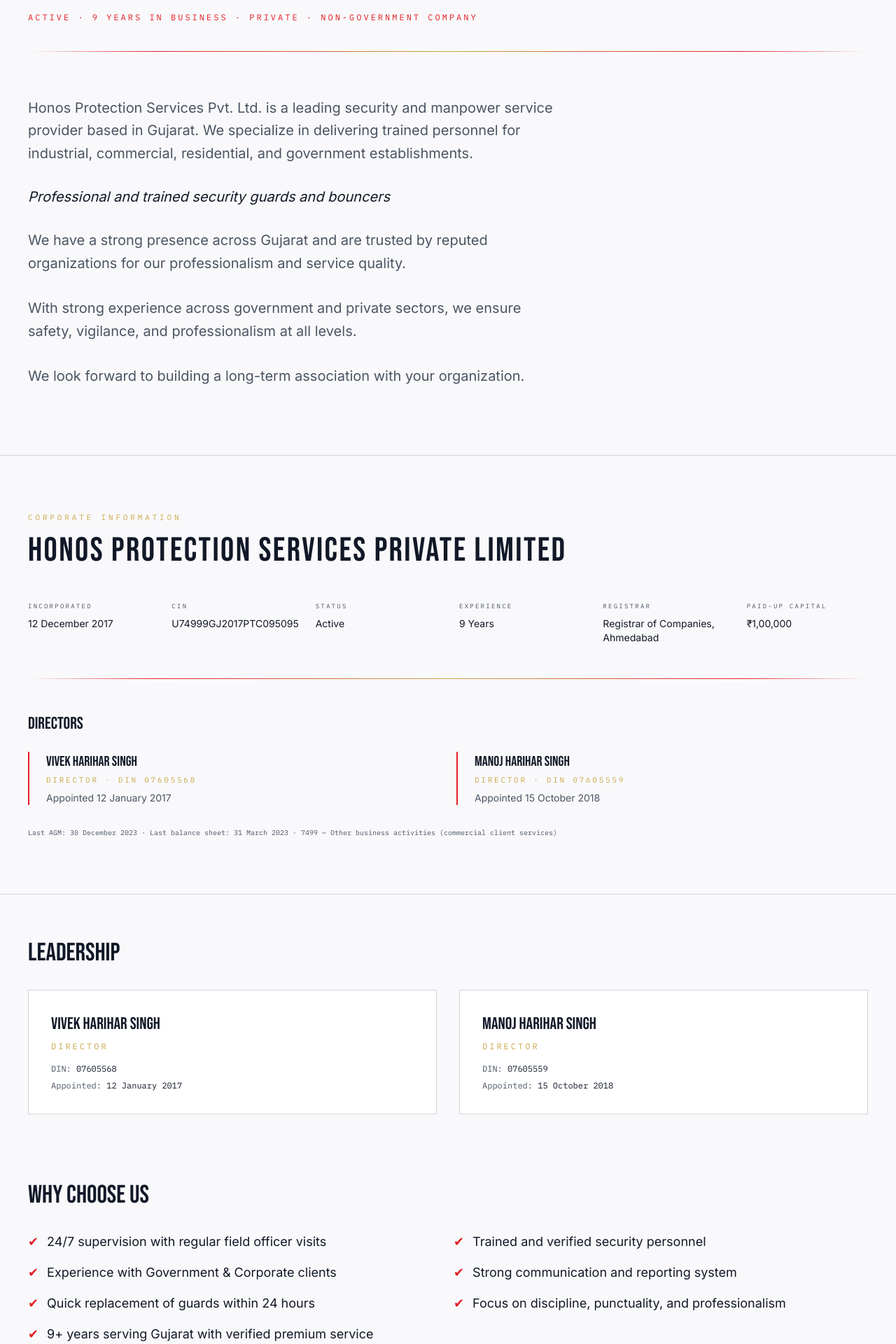
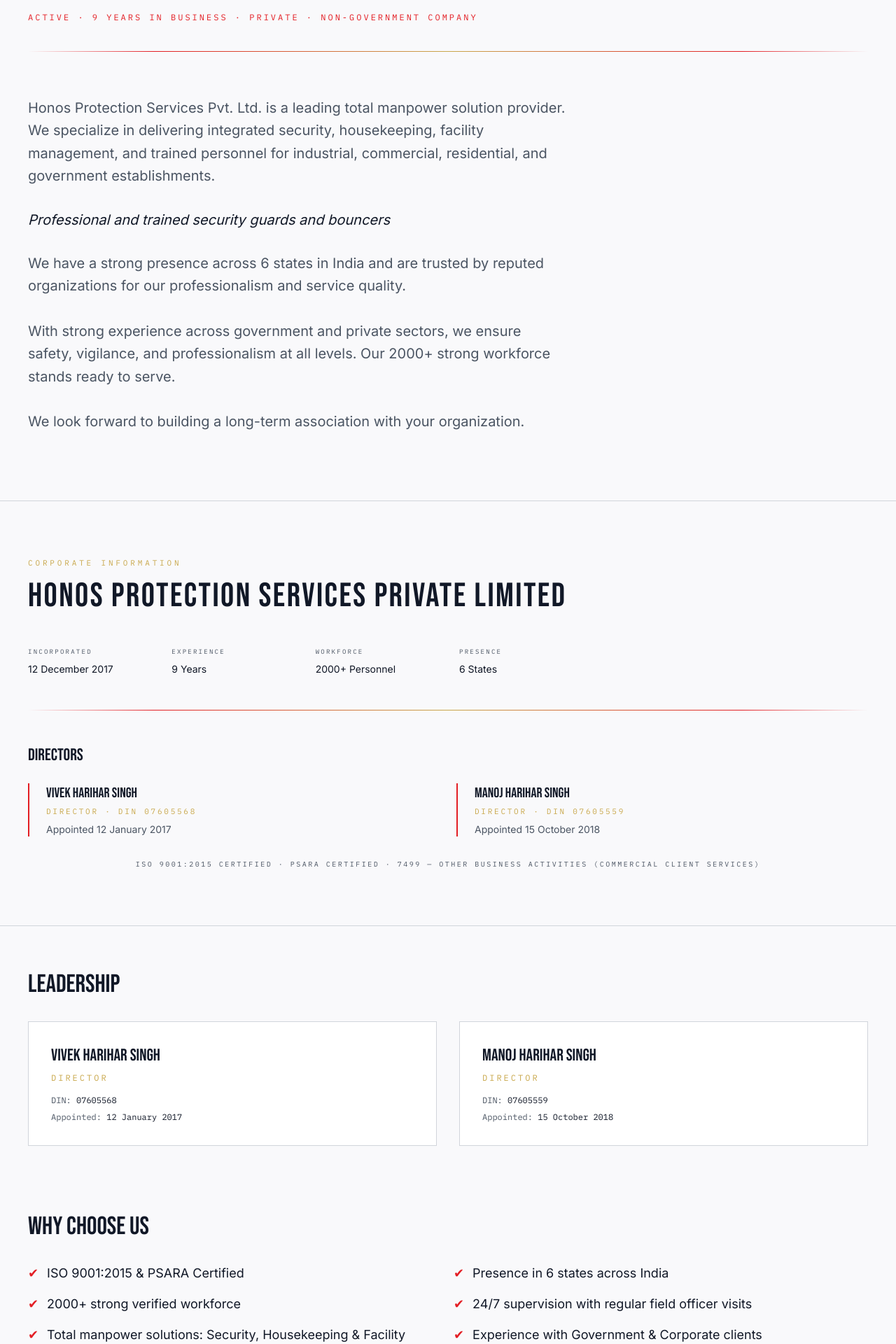
Before and after one commit to shivansh-121/Honos_Webstie, a Next.js app: page /about in a window 1280 px wide. Shown: the part 240-2160 px from the top of the page at 70% size. Built offline with nearby package versions, Linux system fonts and the light colour scheme.

Commit message:
feat: rebrand to total manpower solution, add ISO/PSARA certs, remove sensitive corporate info, expand to 6 states

```diff
--- a/app/about/page.tsx
+++ b/app/about/page.tsx
@@ -19,7 +19,7 @@
 export const metadata: Metadata = {
   title: 'About | Honos Protection Services Pvt. Ltd.',
   description:
-    'Incorporated 2017 in Surat. CIN U74999GJ2017PTC095095. Security & manpower services across Gujarat — company profile, directors, compliance, and training.',
+    'Incorporated 2017 in Surat. CIN U74999GJ2017PTC095095. Security & manpower services across India — company profile, directors, compliance, and training.',
 };
 
 export default function AboutPage() {
--- a/app/contact/layout.tsx
+++ b/app/contact/layout.tsx
@@ -3,7 +3,7 @@
 export const metadata: Metadata = {
   title: 'Contact | Honos Protection Services Pvt. Ltd.',
   description:
-    'For any queries or clarification regarding security and manpower services in Gujarat, contact Honos Protection Services Pvt. Ltd.',
+    'For any queries or clarification regarding security and manpower services in India, contact Honos Protection Services Pvt. Ltd.',
 };
 
 export default function ContactLayout({
--- a/app/layout.tsx
+++ b/app/layout.tsx
@@ -37,7 +37,7 @@
   title: `${company.legalName} | Security & Manpower Services Surat`,
   description: `${company.description} CIN ${company.cin}. Established ${company.incorporated}.`,
   keywords: [
-    'security services Gujarat',
+    'security services India',
     'security guard Surat',
     'manpower outsourcing',
     'housekeeping services',
--- a/app/page.tsx
+++ b/app/page.tsx
@@ -8,7 +8,6 @@
 import { Process } from '@/components/sections/Process';
 import { Industries } from '@/components/sections/Industries';
 import { Commitment } from '@/components/sections/Commitment';
-import { Rates } from '@/components/sections/Rates';
 import { Contact } from '@/components/sections/Contact';
 
 export default function HomePage() {
@@ -23,7 +22,6 @@
       <Process />
       <Industries />
       <Commitment />
-      <Rates />
       <Contact />
     </PageShell>
   );
--- a/app/services/page.tsx
+++ b/app/services/page.tsx
@@ -7,7 +7,7 @@
 export const metadata: Metadata = {
   title: 'Services | Honos Protection Services Pvt. Ltd.',
   description:
-    'Security Supervisor, Security Guard, Lady Guard, Gunman, Housekeeping, Manpower Outsourcing, Event Security, and Bouncer / Bodyguard services in Gujarat.',
+    'Security Supervisor, Security Guard, Lady Guard, Gunman, Housekeeping, Manpower Outsourcing, Event Security, and Bouncer / Bodyguard services in India.',
 };
 
 export default function ServicesPage() {
@@ -22,7 +22,7 @@
           <p className="mb-16 max-w-3xl font-body text-xl text-honos-muted">
             Honos Protection Services Pvt. Ltd. delivers trained personnel for
             industrial, commercial, residential, and government establishments
-            across Gujarat.
+            across India.
           </p>
           <div className="section-divider mb-16" />
 
--- a/components/sections/About.tsx
+++ b/components/sections/About.tsx
@@ -51,7 +51,7 @@
               id="about-heading"
               className="mb-8 font-display text-[clamp(2rem,5vw,3.5rem)] uppercase leading-tight tracking-wider text-honos-white"
             >
-              Leading Security & Manpower in Gujarat
+              Leading Security & Manpower in India
             </h2>
             <p className="font-body text-xl leading-relaxed text-honos-muted">
               {company.description}
@@ -63,7 +63,8 @@
               {company.sectors}
             </p>
           </div>
-          <div className="hidden lg:block flex-1 relative h-[60vh] w-full rounded-2xl overflow-hidden border-2 border-gold/30 shadow-[0_0_60px_rgba(201,168,76,0.25)] bg-gradient-to-tr from-obsidian via-brand-red/20 to-gold/20 p-4">
+
+          <div className="flex-1 relative h-[40vh] lg:h-[60vh] w-full max-w-lg rounded-2xl overflow-hidden border-2 border-gold/30 shadow-[0_0_60px_rgba(201,168,76,0.25)] bg-gradient-to-tr from-obsidian via-brand-red/20 to-gold/20 p-4 mt-12 lg:mt-0">
             <div className="absolute inset-0 bg-void/40 backdrop-blur-3xl" />
 
             <img
--- a/components/sections/Corporate.tsx
+++ b/components/sections/Corporate.tsx
@@ -3,11 +3,9 @@
 
 const facts = [
   { label: 'Incorporated', value: company.incorporated },
-  { label: 'CIN', value: company.cin },
-  { label: 'Status', value: company.status },
   { label: 'Experience', value: `${company.yearsInBusiness} Years` },
-  { label: 'Registrar', value: company.registrar },
-  { label: 'Paid-up Capital', value: company.paidUpCapital },
+  { label: 'Workforce', value: '2000+ Personnel' },
+  { label: 'Presence', value: '6 States' },
 ];
 
 export function Corporate() {
@@ -54,9 +52,8 @@
           ))}
         </div>
 
-        <p className="mt-8 font-mono text-[10px] text-honos-muted">
-          Last AGM: {company.lastAgm} · Last balance sheet: {company.lastBalanceSheet} ·{' '}
-          {company.nicCode}
+        <p className="mt-8 font-mono text-[10px] text-honos-muted uppercase tracking-widest text-center">
+          ISO 9001:2015 Certified · PSARA Certified · {company.nicCode}
         </p>
       </div>
     </section>
--- a/components/sections/Hero.tsx
+++ b/components/sections/Hero.tsx
@@ -33,9 +33,9 @@
               initial={{ opacity: 0, y: 30 }}
               animate={{ opacity: 1, y: 0 }}
               transition={{ duration: 0.8, delay: 0.1, ease: [0.16, 1, 0.3, 1] }}
-              className="mb-6 font-display text-[clamp(3.5rem,8vw,6rem)] uppercase leading-[0.9] tracking-tight text-[#111827] font-bold"
+              className="mb-6 font-display text-[clamp(3rem,6vw,5.5rem)] uppercase leading-[0.9] tracking-tight text-[#111827] font-bold"
             >
-              TOTAL <span className="text-brand-navy">PROTECTION.</span><br/>
+              TOTAL <span className="text-brand-navy">MANPOWER.</span><br/>
               UNMATCHED <span className="text-[#cc0000]">TRUST.</span>
             </motion.h1>
 
@@ -60,7 +60,7 @@
           </div>
 
           {/* Right Image Area (Spans 5 columns) */}
-          <div className="relative lg:col-span-5 hidden lg:block">
+          <div className="relative lg:col-span-5 mt-16 lg:mt-0">
             <motion.div
               initial={{ opacity: 0, scale: 0.95, x: 20 }}
               animate={{ opacity: 1, scale: 1, x: 0 }}
@@ -89,8 +89,8 @@
                   </svg>
                 </div>
                 <div>
-                  <p className="font-display text-2xl font-bold text-brand-navy leading-none mb-1">100%</p>
-                  <p className="font-mono text-[10px] uppercase tracking-widest text-gray-600">PSARA Compliant</p>
+                  <p className="font-display text-2xl font-bold text-brand-navy leading-none mb-1">2000+</p>
+                  <p className="font-mono text-[10px] uppercase tracking-widest text-gray-600">Strong Workforce</p>
                 </div>
               </div>
             </motion.div>
@@ -107,8 +107,8 @@
                   {company.yearsInBusiness}+
                 </div>
                 <div>
-                  <p className="font-display text-xl font-bold text-brand-navy leading-none mb-1">Years of Trust</p>
-                  <p className="font-mono text-[10px] uppercase tracking-widest text-gray-600">Serving Gujarat</p>
+                  <p className="font-display text-xl font-bold text-brand-navy leading-none mb-1">Across 6 States</p>
+                  <p className="font-mono text-[10px] uppercase tracking-widest text-gray-600">Pan-India Presence</p>
                 </div>
               </div>
             </motion.div>
--- a/components/sections/Industries.tsx
+++ b/components/sections/Industries.tsx
@@ -56,7 +56,7 @@
         <div className="text-center max-w-3xl mx-auto mb-16">
           <SectionLabel className="mb-4 justify-center">Industries We Serve</SectionLabel>
           <h2 className="mb-6 font-display text-5xl uppercase tracking-wider text-honos-white md:text-6xl font-bold">
-            Trusted Across Gujarat
+            Trusted Across India
           </h2>
           <p className="font-body text-xl text-honos-muted">
             We provide reliable security solutions across major sectors, partnering with leading organizations and government bodies.
--- a/components/sections/Services.tsx
+++ b/components/sections/Services.tsx
@@ -47,7 +47,7 @@
         </h2>
         <p className="mb-16 max-w-2xl font-body text-lg text-honos-muted">
           Professional security and manpower solutions for industrial, commercial,
-          residential, and government establishments across Gujarat.
+          residential, and government establishments across India.
         </p>
 
         <div className="grid grid-cols-1 gap-6 md:grid-cols-2 lg:grid-cols-4">
--- a/lib/company-data.ts
+++ b/lib/company-data.ts
@@ -70,11 +70,11 @@
   taglineBrochure: 'Reliable, disciplined, and efficient security solutions',
   location: 'Surat, Gujarat 395010',
   description:
-    'Honos Protection Services Pvt. Ltd. is a leading security and manpower service provider based in Gujarat. We specialize in delivering trained personnel for industrial, commercial, residential, and government establishments.',
+    'Honos Protection Services Pvt. Ltd. is a leading total manpower solution provider. We specialize in delivering integrated security, housekeeping, facility management, and trained personnel for industrial, commercial, residential, and government establishments.',
   presence:
-    'We have a strong presence across Gujarat and are trusted by reputed organizations for our professionalism and service quality.',
+    'We have a strong presence across 6 states in India and are trusted by reputed organizations for our professionalism and service quality.',
   sectors:
-    'With strong experience across government and private sectors, we ensure safety, vigilance, and professionalism at all levels.',
+    'With strong experience across government and private sectors, we ensure safety, vigilance, and professionalism at all levels. Our 2000+ strong workforce stands ready to serve.',
   verified: true,
 };
 
@@ -94,13 +94,13 @@
 ];
 
 export const whyChooseUs = [
+  'ISO 9001:2015 & PSARA Certified',
+  'Presence in 6 states across India',
+  '2000+ strong verified workforce',
   '24/7 supervision with regular field officer visits',
-  'Trained and verified security personnel',
+  'Total manpower solutions: Security, Housekeeping & Facility Management',
   'Experience with Government & Corporate clients',
-  'Strong communication and reporting system',
   'Quick replacement of guards within 24 hours',
-  'Focus on discipline, punctuality, and professionalism',
-  '9+ years serving Gujarat with verified premium service',
 ];
 
 export const services = [
```
